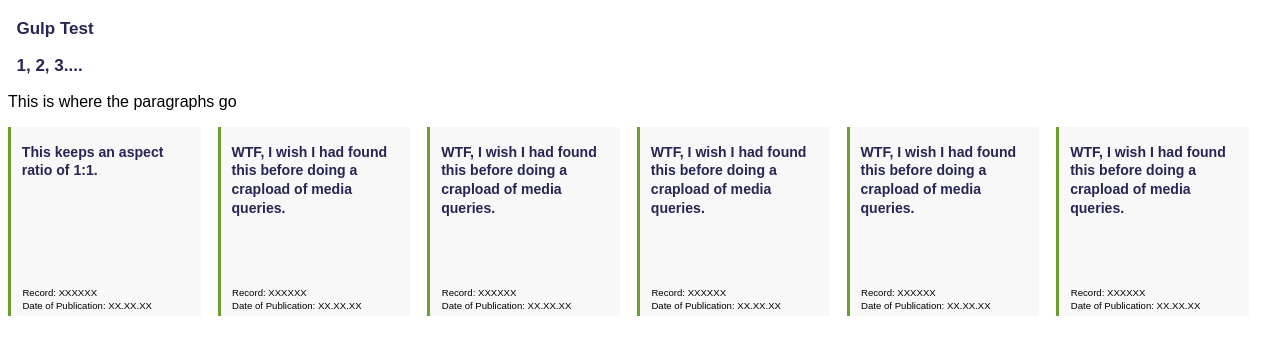
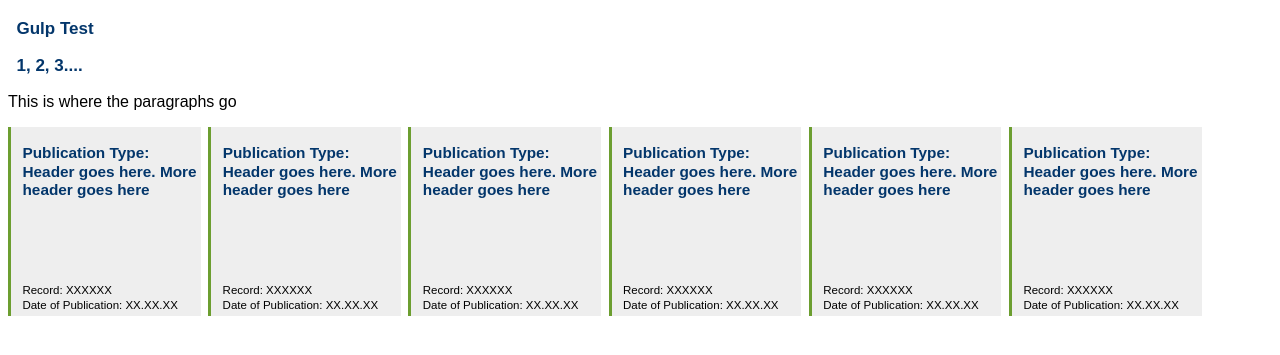
Before and after one commit to JonnyPS/ks-redesign, a website: page app/index.html in a window 1280 px wide. Shown: the part 61-416 px from the top of the page. Drawn offline with Linux system fonts and the light colour scheme.

Commit message:
add template of media query logic

```diff
--- a/app/index.html
+++ b/app/index.html
@@ -55,42 +55,42 @@
 		<div class="box-wrapper">
 			<div class='box'>
 				<div class='content'>
-					<h3>This keeps an aspect ratio of 1:1.</h3>
+					<h3>Publication Type: Header goes here. More header goes here</h3>
 					<p id="record">Record: XXXXXX</p>
 					<p id="pubDate">Date of Publication: XX.XX.XX</p>
 				</div>
 			</div>
 			<div class='box'>
 				<div class='content'>
-					<h3> WTF, I wish I had found this before doing a crapload of media queries.</h3>
+					<h3>Publication Type: Header goes here. More header goes here</h3>
 					<p id="record">Record: XXXXXX</p>
 					<p id="pubDate">Date of Publication: XX.XX.XX</p>
 				</div>
 			</div>
 			<div class='box'>
 				<div class='content'>
-					<h3> WTF, I wish I had found this before doing a crapload of media queries.</h3>
+					<h3>Publication Type: Header goes here. More header goes here</h3>
 					<p id="record">Record: XXXXXX</p>
 					<p id="pubDate">Date of Publication: XX.XX.XX</p>
 				</div>
 			</div>
 			<div class='box'>
 				<div class='content'>
-					<h3> WTF, I wish I had found this before doing a crapload of media queries.</h3>
+					<h3>Publication Type: Header goes here. More header goes here</h3>
 					<p id="record">Record: XXXXXX</p>
 					<p id="pubDate">Date of Publication: XX.XX.XX</p>
 				</div>
 			</div>
 			<div class='box'>
 				<div class='content'>
-					<h3> WTF, I wish I had found this before doing a crapload of media queries.</h3>
+					<h3>Publication Type: Header goes here. More header goes here</h3>
 					<p id="record">Record: XXXXXX</p>
 					<p id="pubDate">Date of Publication: XX.XX.XX</p>
 				</div>
 			</div>
 			<div class='box'>
 				<div class='content'>
-					<h3> WTF, I wish I had found this before doing a crapload of media queries.</h3>
+					<h3>Publication Type: Header goes here. More header goes here</h3>
 					<p id="record">Record: XXXXXX</p>
 					<p id="pubDate">Date of Publication: XX.XX.XX</p>
 				</div>
--- a/app/styles/main.css
+++ b/app/styles/main.css
@@ -13,7 +13,7 @@ h1 {
 }
 
 h3 {
-	color: #272554;
+	color: #03366b;
 	padding-left: 0.5em;
 	font-size:17px;
 }
@@ -49,13 +49,13 @@ body, .wrapper, .boxContainer, .box {
   display:inline-block;
   margin-right:8px;
   border: 2px black dashed;*/
-}
+/*}*/
 /*
 .box:before{
 	content: "";
 	display: block;
 	padding-top: 100%; 	/* initial ratio of 1:1*/
-}*/
+/*}*/
 
 /*.box:nth-child(6) {
   margin-right:0;
@@ -89,9 +89,11 @@ body, .wrapper, .boxContainer, .box {
 
 .box {
 	position: relative;
-	width: 30%;		/* desired width */
-  background:#f8f8f8;
-  margin-right:1%;
+	/*width: 30%;		 desired width */
+	width:100%;
+  background:#eeeeee;
+  margin-right:0.25%;
+  margin-bottom:0.25%;
   /*margin: 8px auto 0px;*/
   display:inline-block;
   /*margin-right:8px;*/
@@ -109,10 +111,11 @@ body, .wrapper, .boxContainer, .box {
 .content h3 {
 	position:  absolute;
   font-family: Arial, sans-serif;
-  font-weight: 800;
-  /*padding: 20px 30px;*/
-  font-size: 2.2vw;
-  line-height: 2.9vw;
+  font-weight: bold;
+  /*font-size: 2.4vw;*/
+  /*line-height: 3.1vw;*/
+  font-size: 7.5vw;
+  line-height: 8.5vw;
   top: 1%;
   left: 2%;
   bottom: 0;
@@ -124,7 +127,7 @@ body, .wrapper, .boxContainer, .box {
   font-family: Arial, sans-serif;
   font-weight: 500;
   /*padding: 20px 30px;*/
-  font-size: 1.5vw;
+  font-size: 4.5vw;
   /*top: 100%;*/
   left: 6%;
   bottom: 0;
@@ -134,7 +137,7 @@ body, .wrapper, .boxContainer, .box {
 }
 
 #record {
-	bottom:7%;
+	bottom:8%;
 }
 
 #pubDate {
@@ -143,20 +146,51 @@ body, .wrapper, .boxContainer, .box {
 
 
 
+/* Extra Small Devices, Phones */
+@media only screen and (min-width : 480px) {
+	.box {
+		width:47%;
+		/*margin:0 1% 0 1%;*/
+	}
+
+	.content h3 {
+    font-size: 4vw;
+    line-height: 4.5vw;
+	}
+
+	.content p {
+    font-size: 2.5vw;
+	}
+}
+
+/* Small Devices, Tablets */
+@media only screen and (min-width : 768px) {
+	.box {
+		width:30%;
+	}
+	.content h3 {
+	  font-size: 2.4vw;
+	  line-height: 3.1vw;
+	}
+
+	.content p {
+	  font-size: 1.5vw;
+	}
+}
 
 
 /* for desktops */
-@media (min-width: 992px) {
+@media only screen and (min-width: 992px) {
 	.box {
 		width:15%;
 	}
 
 	.content h3 {
-	  font-size: 1.1vw;
+	  font-size: 1.2vw;
 	  line-height: 1.45vw;
 	}
 
 	.content p {
-	  font-size: 0.75vw;
+	  font-size: 0.9vw;
 	}
 }
```
